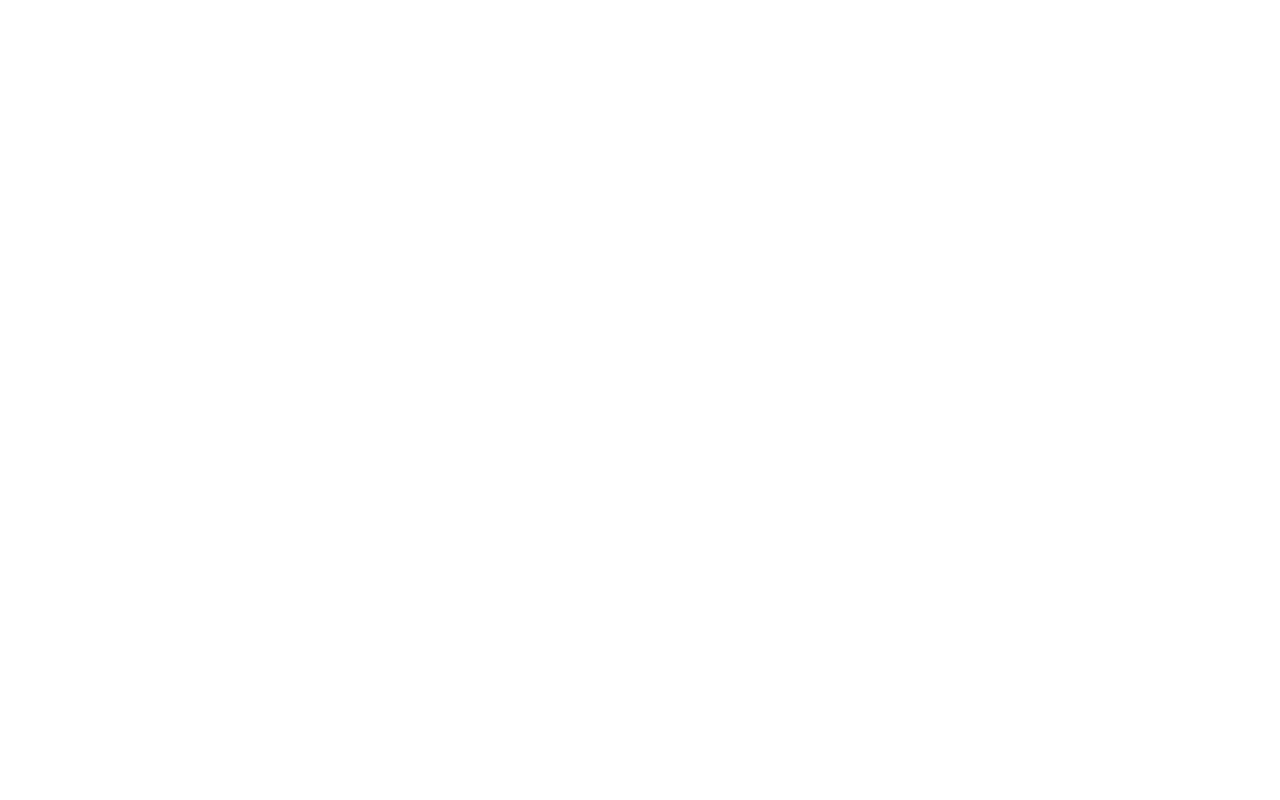
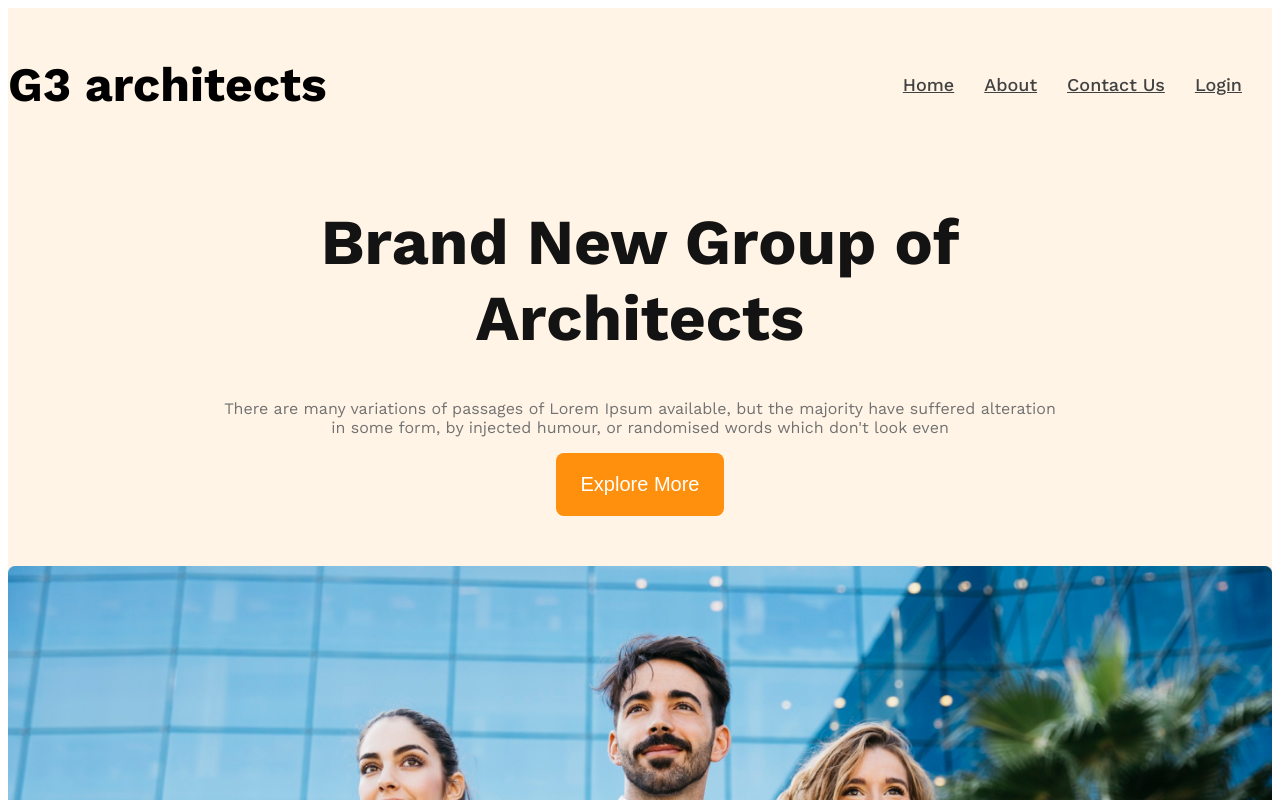
Before and after one commit to Asif-Mashruk/g3-architects-website, a plain HTML site: page index.html in a window 1280 px wide. Shown: the top 800 px of the page. Drawn offline with nearby package versions, Linux system fonts and the light colour scheme.

Commit message:
added the header section

```diff
--- a/index.html
+++ b/index.html
@@ -6,8 +6,27 @@
     <title>g3-architects</title>
     <link rel="stylesheet" href="styles/architects.css">
 </head>
-<body>
-    <header>
+<body class="work-sans-font">
+    <header class="bg-light">
+        <nav class="navbar display-flex">
+            <h3 class="brand">G3 architects</h3>
+            <ul class="nav-links display-flex">
+                <li class="nav-item"><a href="" class="nav-link text-gray">Home</a></li>
+                <li class="nav-item"><a href="" class="nav-link text-gray">About</a></li>
+                <li class="nav-item"><a href="" class="nav-link text-gray">Contact Us</a></li>
+                <li class="nav-item"><a href="" class="nav-link text-gray">Login</a></li>
+            </ul>
+
+        </nav>
+        <div class="banner">
+            <div class="banner-content">
+                <h1 class="banner-title">Brand New Group of Architects</h1>
+                <p class="banner-description text-light-gray">There are many variations of passages of Lorem Ipsum available, but the majority have suffered alteration in some form, by injected humour, or randomised words which don't look even</p>
+                <button class="btn-primary">Explore More</button>
+            </div>
+
+            <img class="banner-img" src="images/banner.png" alt="">
+        </div>
 
     </header>
     <main>
--- a/styles/architects.css
+++ b/styles/architects.css
@@ -0,0 +1,74 @@
+@import url('https://fonts.googleapis.com/css2?family=Work+Sans:ital,wght@0,100..900;1,100..900&display=swap');
+
+.work-sans-font {
+  font-family: "Work Sans", sans-serif;
+  font-optical-sizing: auto;
+  font-weight: 400;
+  font-style: normal;
+}
+/* Shared styles */
+.display-flex{
+    display: flex;
+}
+.text-gray{
+    color: #424242;
+}
+.text-light-gray{
+    color: #727272;
+}
+.bg-light{
+    background-color: rgba(255, 144, 14, 0.1);
+}
+.btn-primary{
+    background-color: #FF900E;
+    color: white;
+    font-size: 1.25rem;
+    font-weight: 500;
+    padding: 20px 25px;
+    border-radius: 8px;
+    border: none;
+}
+
+/* header styles */
+
+
+/* navbar related styles */
+.navbar{
+    justify-content: space-between;
+    align-items: center;
+}
+.brand{
+    font-size: 3rem;
+}
+.nav-item{
+    list-style: none;
+    margin-right: 30px;
+    font-size: 18px;
+    font-weight: 500;
+}
+.navbar, .banner{
+    max-width: 1440px;
+    margin: 0 auto;
+}
+/* banner styles */
+.banner-content{
+    max-width: 850px;
+    margin: 0 auto;
+    text-align: center;
+    margin-bottom: 50px;
+}
+.banner-title{
+    font-weight: 700;
+    font-size: 4rem;
+    color: #131313;
+}
+.banner-img{
+    width: 100%;
+}
+
+@media  screen and (max-width:576px) {
+    .navbar, .nav-links{
+        flex-direction: column;
+    }
+
+}
```
